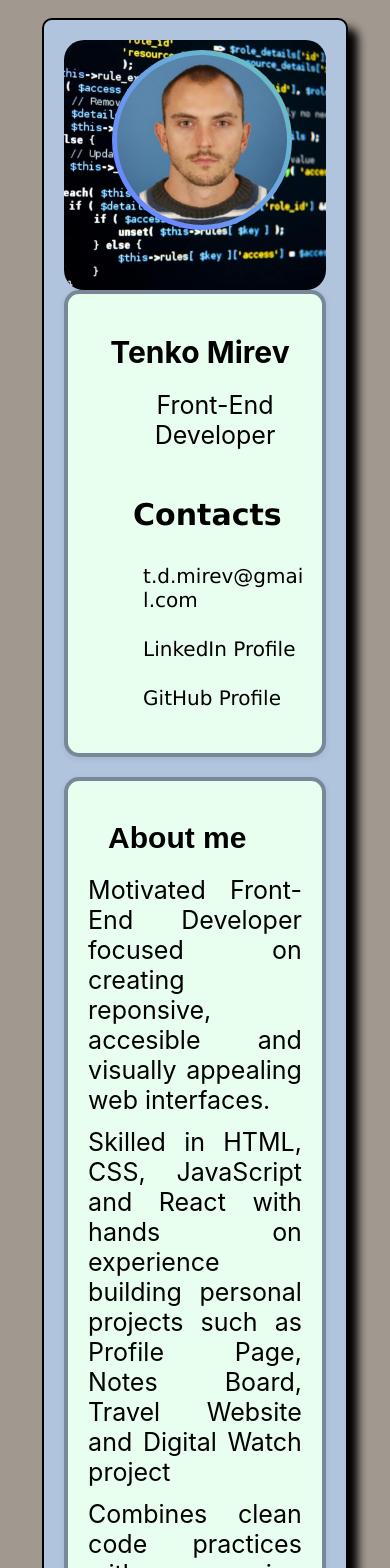
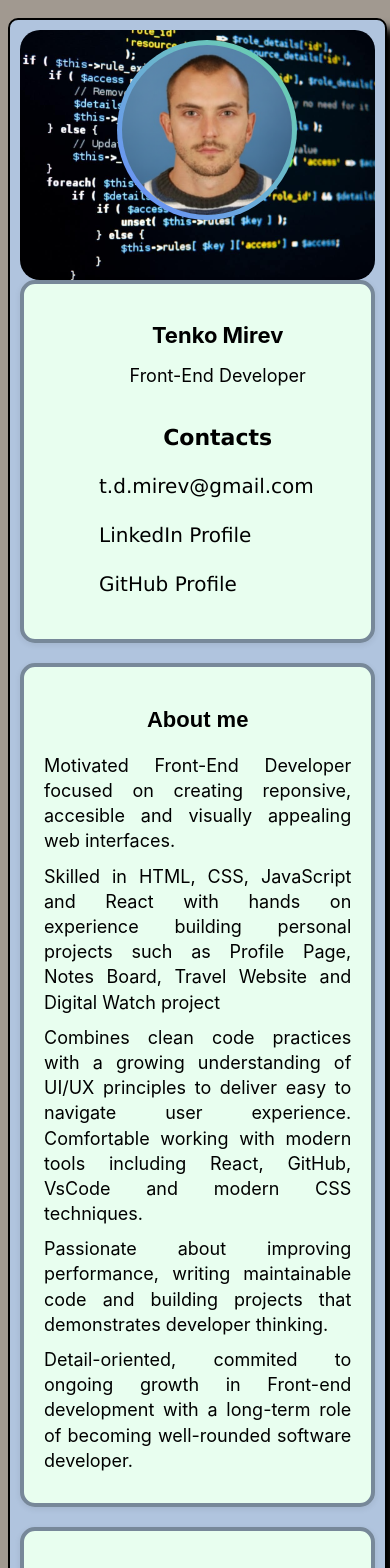
Before and after one commit to TMirev/profile-project, a React (Vite) app: page / in a window 390 px wide. Shown: the top 1568 px of the page. Built offline with nearby package versions, Linux system fonts and the light colour scheme.

Commit message:
updated responsive design

```diff
--- a/src/App.css
+++ b/src/App.css
@@ -39,7 +39,7 @@
 }
 
 .contacts-summary-box p {
-    margin-bottom: 12px;
+    margin-bottom: 10px;
     text-align: justify;
 
 }
--- a/src/Card.jsx
+++ b/src/Card.jsx
@@ -50,7 +50,7 @@ function Card({ children }) {
                 <p>Motivated Front-End Developer focused on creating reponsive, accesible and visually appealing web interfaces.</p>
                 <p>Skilled in HTML, CSS, JavaScript and React with hands on experience building personal projects such as Profile Page, Notes Board, Travel Website and Digital Watch project</p>
                 <p>Combines clean code practices with a growing understanding of UI/UX principles to deliver easy to navigate user experience. Comfortable working with modern tools including React, GitHub, VsCode and modern CSS techniques.</p>
-                <p>Passionate about improving performance, writing maintainable code, solving problems and building projects that demonstrates developer thinking.</p>
+                <p>Passionate about improving performance, writing maintainable code and building projects that demonstrates developer thinking.</p>
                 <p>Detail-oriented, commited to ongoing growth in Front-end development with a long-term role of becoming well-rounded software developer.</p>
             </div>
 
--- a/src/index.css
+++ b/src/index.css
@@ -4,9 +4,9 @@
   box-shadow: 10px 10px 10px;
   justify-content: center;
   font-size: large;
-  padding: 20px;
+  padding: 10px;
   max-width: 900px;
-  width: 70%;
+  width: 95%;
   margin: 0 auto;
   background-color: lightsteelblue;
   text-align: center;
@@ -43,18 +43,19 @@
   }
 }
 
-@media (max-width 768px) {
+@media (max-width: 768px) {
   .image-wrapper {
+    height: 150px;
     background-size: contain;
     background-position: top;
   }
 }
 
 .card-image {
-  width: 120px;
-  height: 120px;
+  width: 100px;
+  height: 100px;
   border-radius: 30px;
-  margin-top: 30%;
+  margin-top: 10px;
 }
 
 .card .card-title {
@@ -63,28 +64,28 @@
 
 h1 {
   font-family: "Inter", sans-serif;
-  font-size: 30px;
+  font-size: 22px;
   text-align: center;
-  margin-left: -30px;
+  margin-left: 0;
 }
 
 h2 {
   font-family: "Poppins", sans-serif;
-  text-align: left;
-  font-size: 30px;
+  text-align: center;
+  font-size: 22px;
   margin: 20px;
 }
 
 h3 {
-  text-align: left;
-  font-size: 30px;
+  text-align: center;
+  font-size: 22px;
 }
 
 p {
   font-family: "Inter", sans-serif;
-  font-size: 25px;
+  font-size: 18px;
   margin: 4px, 0;
-  line-height: 1.2;
+  line-height: 1.4;
   text-align: justify;
 }
 
@@ -104,9 +105,9 @@ body {
 
 .skills-grid {
   display: grid;
-  grid-template-columns: repeat(3, 1fr);
+  grid-template-columns: repeat(2, 1fr);
   gap: 10px;
-  font-size: 25px;
+  font-size: 18px;
 }
 
 
```
Also changed, not shown: 1 other file (tests, documents, lock files or other folders).
